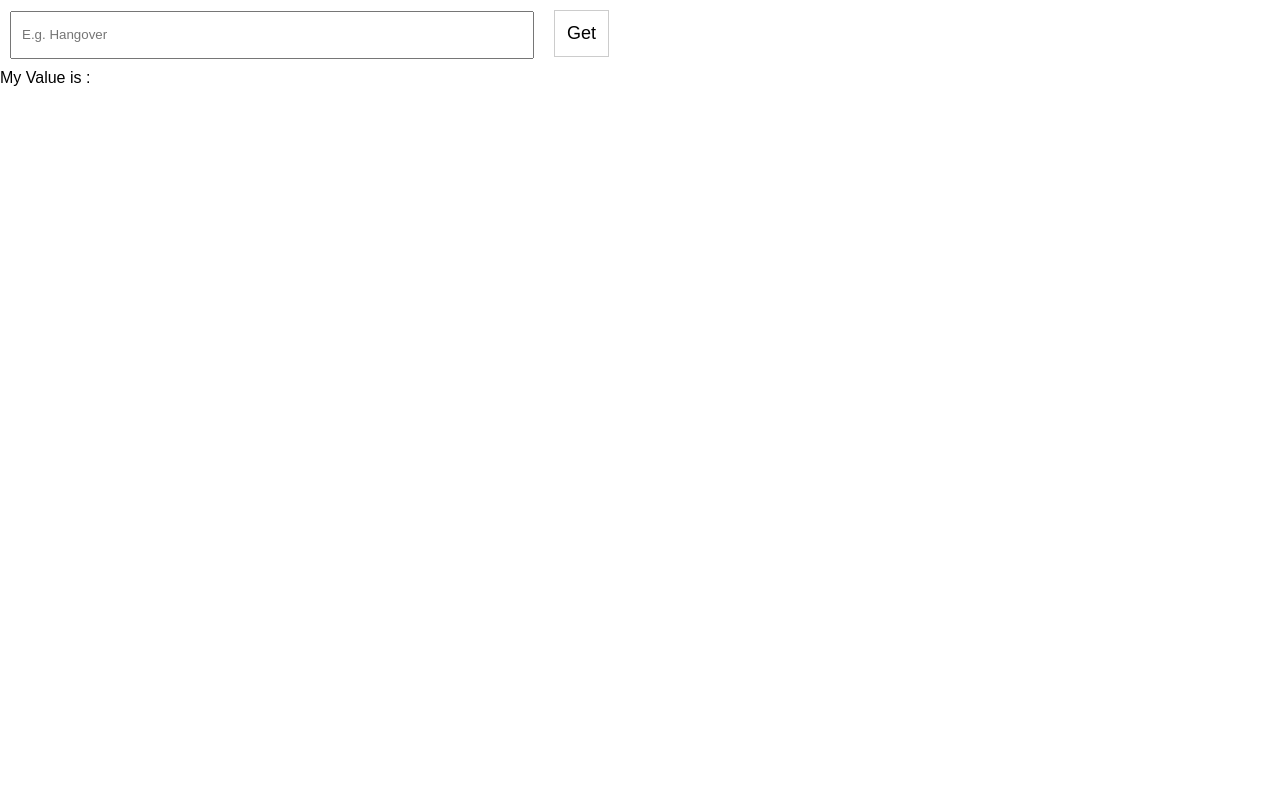
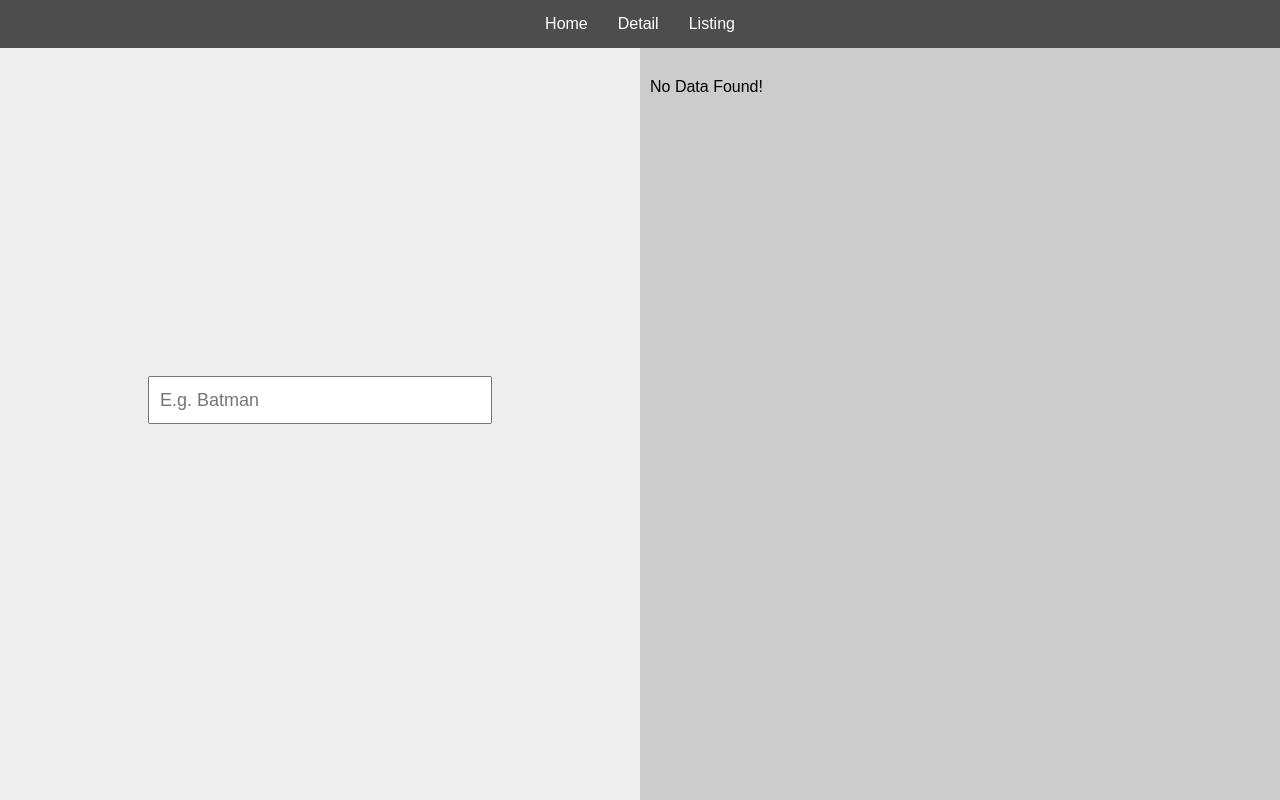
Before and after one commit to abhisharkjangir/reactomdb, a React (Create React App) app: page / in a window 1280 px wide. Built offline with nearby package versions, Linux system fonts and the light colour scheme.

Commit message:
loisting

```diff
--- a/src/App.css
+++ b/src/App.css
@@ -1,12 +1,98 @@
 body {
   margin:  0px;
 }
+
+.header {
+  background-color: #4d4d4d;
+    color: #fff;
+    text-align: center;
+    position: fixed;
+    margin: 0px;
+    width: 100%;
+    z-index: 1;
+    /* height: 44px; */
+}
+
+.header ul {
+  margin: 0px;
+  list-style: none;
+  -webkit-padding-start : 0px;
+}
+
+.header ul li {
+  display: inline-block;
+  padding: 10px;
+  margin:5px;
+}
+
+.header ul li a {
+  text-decoration: none;
+  color: #fff;
+}
+
+.row{
+  /*margin-left:-15px;
+  margin-right  : -15px;*/
+}
+.row:before,
+.row:after{
+  display: table;
+  content: " ";
+}
+
+
+.row:after{
+  clear: both;
+}
+.container{
+
+}
+.left-part {
+  text-align: center;
+    float: left;
+    width: 50%;
+    height: 100vh;
+    position: fixed;
+    background-color: #eee;
+    vertical-align: middle;
+    display: table;
+}
+.right-part {
+  float: right;
+  width: 50%;
+  height: 100vh;
+  background-color: #ccc;
+  vertical-align: middle;
+  display: table;
+}
+
+.movie-listing {
+
+}
+
+.movie-listing ul{
+  list-style: none;
+  -webkit-padding-start: 0px;
+}
+.movie-listing ul li{
+  padding: 10px;
+  margin:  10px;
+  min-height:150px;
+  background-color: #fff;
+}
+
+.movie-listing .card img {
+  width :15%;
+  float: left;
+  margin-right: 10px;
+}
+
+
 .input-box{
   height: 34px;
-  width: 500px;
+  min-width: 320px;
   padding: 5px 10px;
-  fontSize: 18px;
-  margin : 10px;
+  font-size: 18px;
 }
 .btn {
   background-color: #fff;
--- a/src/App.js
+++ b/src/App.js
@@ -1,13 +1,15 @@
 import React, { Component } from 'react';
-import {InputBox,Btn,Span} from './components/commoncomponents';
+import {Container,Header,InputBox,Btn,Span} from './components/commoncomponents';
 import './App.css';
 
 class App extends Component {
   render() {
+    const menuItems = [{name:'Home',link:'',id:1},{name:'Detail',link:'',id:2},{name:'Listing',link:'',id:3}];
     return (
       <div className="App">
-        <InputBox inputClass="input-box" labelName="" placeholderText="E.g. Hangover" />
-        {/* <Btn btnClass="btn" btnText="Search"/> */}
+        <Header  menuItems={menuItems}/>
+        <Container />
+        {/* <InputBox inputClass="input-box" labelName="" placeholderText="E.g. Hangover" /> */}
       </div>
     );
   }
--- a/src/components/commoncomponents.js
+++ b/src/components/commoncomponents.js
@@ -1,4 +1,105 @@
 import React, {Component} from 'react';
+
+class Header extends Component{
+  render(){
+    return (
+      <div className="header">
+        <ul>
+          {this.props.menuItems.map(menu => <li key={menu.id}><a href={menu.link}>{menu.name}</a></li>)}
+        </ul>
+      </div>
+    );
+  }
+}
+
+class LeftPart extends Component {
+  constructor(props) {
+    super(props);
+    this.state = {value: '',movies :[]};
+    this.handleChange = this.handleChange.bind(this);
+  }
+
+  handleChange = (event) => {
+    this.setState({value: event.target.value});
+    this.props.searchFun(event.target.value);
+  };
+
+  render(){
+    const style = {
+      textAlign : "center",
+      verticalAlign : "middle",
+      display : "table-cell"
+    }
+
+    return(
+      <div className="left-part">
+        <div style={style}>
+          <input className="input-box" name="Search" value={this.state.value} type="text" placeholder="E.g. Batman" onChange={this.handleChange} />
+        </div>
+      </div>
+    )
+  }
+}
+class RightPart extends Component {
+  render(){
+    const style = {
+      padding : "10px",
+      paddingTop : "78px"
+    }
+
+    return(
+      <div className="right-part">
+        <div style={style} className="movie-listing">
+          {this.props.data.length > 0 ? 'Search result': 'No Data Found!' }
+          <ul >
+            {this.props.data.map(movie =>
+              <li key={movie._id}>
+                <div className="card">
+                  {movie.Poster != 'N/A'?<img src={movie.Poster} /> : <img src="https://cdn.shopify.com/s/files/1/1086/5806/t/7/assets/noimage.jpg?15641361903102762456" /> }
+                  <span>{movie.Title}</span><br/>
+                  <span>Type : {movie.Type}</span><br/>
+                  <span>Year : {movie.Year}</span><br/>
+                </div>
+              </li>
+            )}
+          </ul>
+        </div>
+      </div>
+    )
+  }
+}
+
+class Container extends Component {
+
+  constructor() {
+    super();
+    this.state = {movies :[],searchTerm : ''};
+    this.searchMovie = this.searchMovie.bind(this);
+  }
+
+  searchMovie = (term) => {
+    this.setState({movies: []});
+    let url = "http://localhost:9000/db/movie/search/" + term;
+    fetch(url)
+     .then(response => response.json())
+     .then(x => {
+       if (x.data.length > 0) {
+         this.setState({movies: x.data});
+       }else {
+         this.setState({movies: []});
+       }
+     });
+  }
+
+  render(){
+    return (
+      <div className="row">
+        <LeftPart searchTerm={this.state.searchTerm} searchFun={this.searchMovie}/>
+        <RightPart data={this.state.movies}/>
+      </div>
+    )
+  }
+}
 
 class InputBox extends Component {
   constructor(props) {
@@ -18,11 +119,7 @@ class InputBox extends Component {
 
   render() {
     return (
-      <span>
-        <input className={this.props.inputClass} name={this.props.labelName} value={this.state.value} type="text" placeholder={this.props.placeholderText} onChange={this.handleChange} />
-        <button className="btn" onClick={this.handleSubmit} >Get</button><br/>
-        <span>My Value is : {this.state.value}</span>
-      </span>
+      <input className={this.props.inputClass} name={this.props.labelName} value={this.state.value} type="text" placeholder={this.props.placeholderText} onChange={this.handleChange} />
     );
   }
 }
@@ -43,4 +140,4 @@ class Span extends Component {
   }
 }
 
-export {InputBox, Btn, Span}
+export {Container,Header,InputBox, Btn, Span}
```
